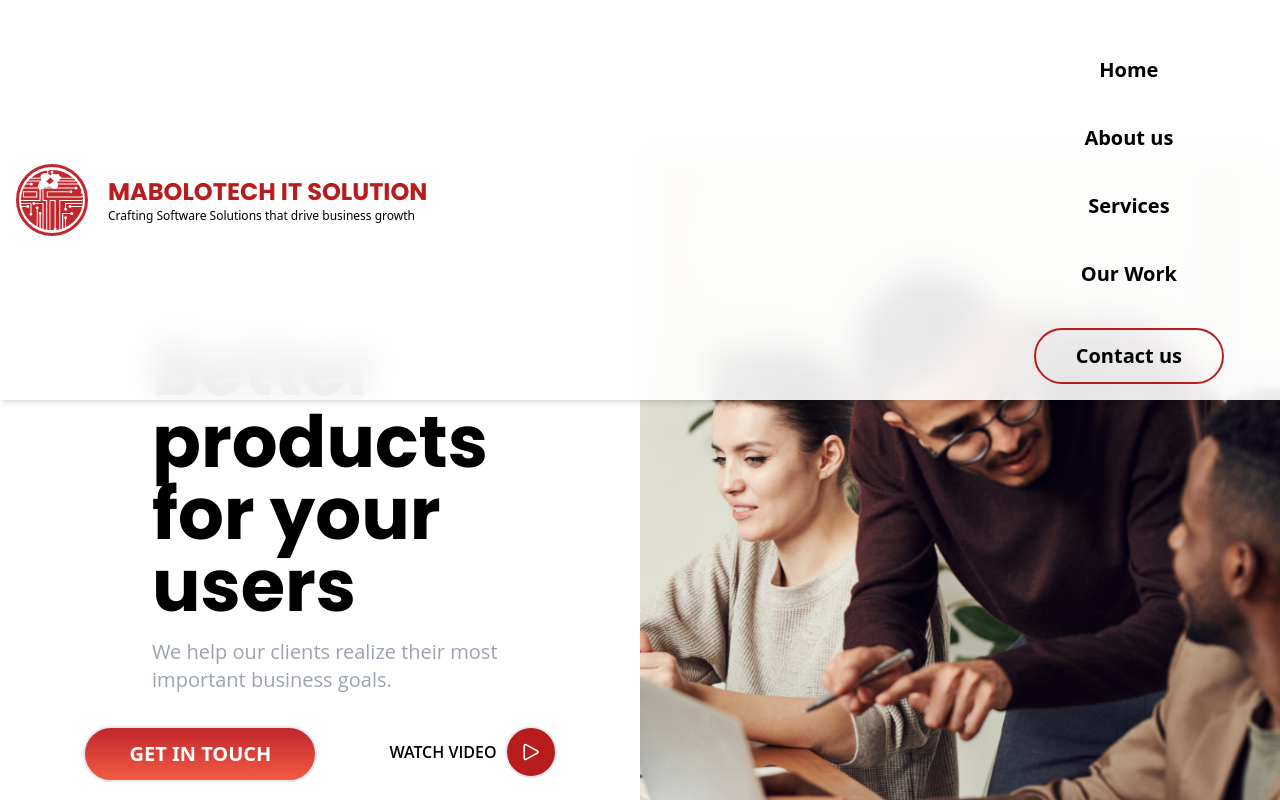
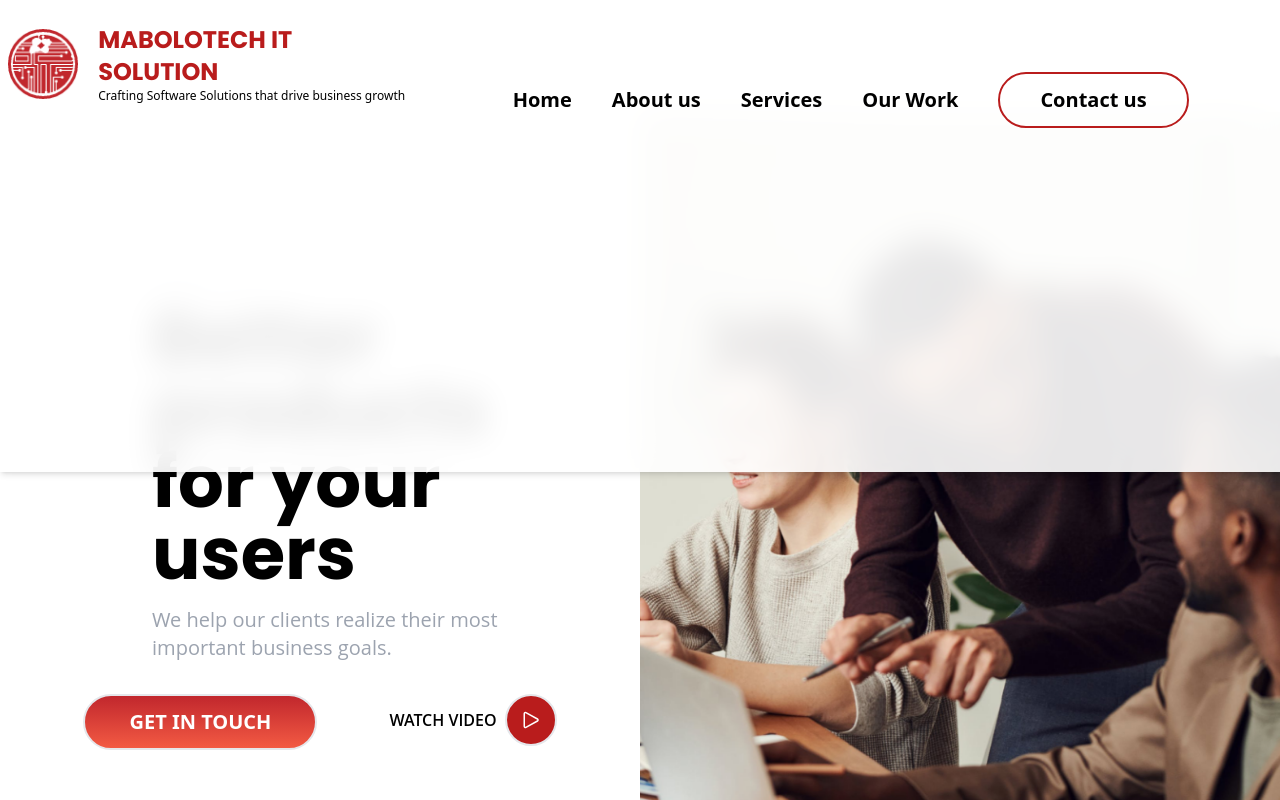
Before and after one commit to JavierCanoy/JobsQ-Web, a Next.js app: page / in a window 1280 px wide. Shown: the top 800 px of the page. Built offline with nearby package versions, Linux system fonts and the light colour scheme.

Commit message:
nav-changes

```diff
--- a/components/Main.tsx
+++ b/components/Main.tsx
@@ -9,10 +9,7 @@ export default function Main() {
   return (
     // pt-[7.7rem]
 
-    <div
-      id="home"
-      className="main  pt-[9rem] md:pt-[16.8rem] lg:pt-[10.5rem] xl:pt-[9rem]  "
-    >
+    <div id="home" className="main  pt-[9rem] md:pt-[7rem]     ">
       <div className="  grid grid-cols-12 h-screen      ">
         <div className="xl:grid xl:justify-items-end   col-span-12 mx-2 my-auto  md:col-span-6  ">
           <div className=" px-4 md:w-2/3 xl:mx-20 ">
--- a/components/NavBar.tsx
+++ b/components/NavBar.tsx
@@ -2,14 +2,14 @@ import Image from "next/image";
 import Link from "next/link";
 import { useState } from "react";
 
-export default function NavBar() {
+export default function Ban() {
   const [navbar, setNavbar] = useState(false);
   // backdrop-blur-lg   bg-white/90
   return (
     <div className="nav">
       <nav className="  w-full fixed   z-50  shadow-md  backdrop-blur-lg   bg-white/90    ">
-        <div className="     mx-auto   justify-between  px-4     lg:flex lg:flex-row lg:mx-auto lg:justify-between 2xl:mx-24">
-          <div className=" flex items-center justify-between md:flex md:justify-center md:gap-44  py-3 md:py-5    ">
+        <div className="grid grid-cols-12 m-2 my-4 md:my-6 justify-items-center   2xl:ml-10   ">
+          <div className=" col-span-10 xl:col-span-4 ">
             <div className=" flex  ">
               <div className=" flex items-center ">
                 <Image
@@ -29,14 +29,16 @@ export default function NavBar() {
                 </p>
               </div>
             </div>
-            <div className="close flex items-center lg:hidden ">
+          </div>
+
+          <div className="close  items-center xl:hidden  grid content-center  col-span-2    ">
             <button onClick={() => setNavbar(!navbar)}>
               {navbar ? (
                 <div className=" flex items-center justify-center">
                   <Image
                     src="/images/nav/close.svg"
-                      width={40}
-                      height={40}
+                    width={35}
+                    height={35}
                     alt="logo"
                   />
                 </div>
@@ -44,22 +46,22 @@ export default function NavBar() {
                 <div className=" flex items-center justify-center">
                   <Image
                     src="/images/nav/menu.svg"
-                      width={40}
-                      height={40}
+                    width={35}
+                    height={35}
                     alt="logo"
                   />
                 </div>
               )}
             </button>
           </div>
-          </div>
-          <div className="menu">
+
+          <div className="menu xl:col-span-8  md:col-span-12  2xl:mx-20 col-span-12">
             <div
-              className={`flex-1 md:h-96   justify-self-center pb-3 lg:block md:pb-0 md:mt-0 ${
-                navbar ? "p-10 md:p-0 block" : "hidden"
+              className={`flex-1  md:h-96 lg:h-min-screen xl:block    justify-self-center pb-3   ${
+                navbar ? "p-10 md:p-0 block " : "hidden"
               }`}
             >
-              <ul className=" flex-wrap    text-center   md:h-auto grid  items-center justify-end lg:my-4 gap-10  md:flex md:px-10 md:flex-col md:py-10  text-xl font-semibold  ">
+              <ul className="    text-center xl:col-span-6 mt-5 md:mt-10 xl:grid xl:grid-flow-col xl:py-2    grid     items-center justify-center  gap-10    md:py-10  text-xl font-semibold  ">
                 <li className="  hover:text-red-700">
                   <Link href="/#home" onClick={() => setNavbar(!navbar)}>
                     Home
--- a/pages/index.tsx
+++ b/pages/index.tsx
@@ -6,6 +6,7 @@ import Contact from "../components/Contact";
 import AboutUs from "../components/AboutUs";
 import Services from "../components/Services";
 import Main from "../components/Main";
+import Ban from "@/components/ban";
 export default function Home() {
   return (
     <div className="homage-page">
@@ -18,6 +19,7 @@ export default function Home() {
       <Services />
       <OurWork />
       <Contact />
+      {/* <Ban /> */}
     </div>
   );
 }
```
Lines whose indentation alone changed are shown as unchanged.
